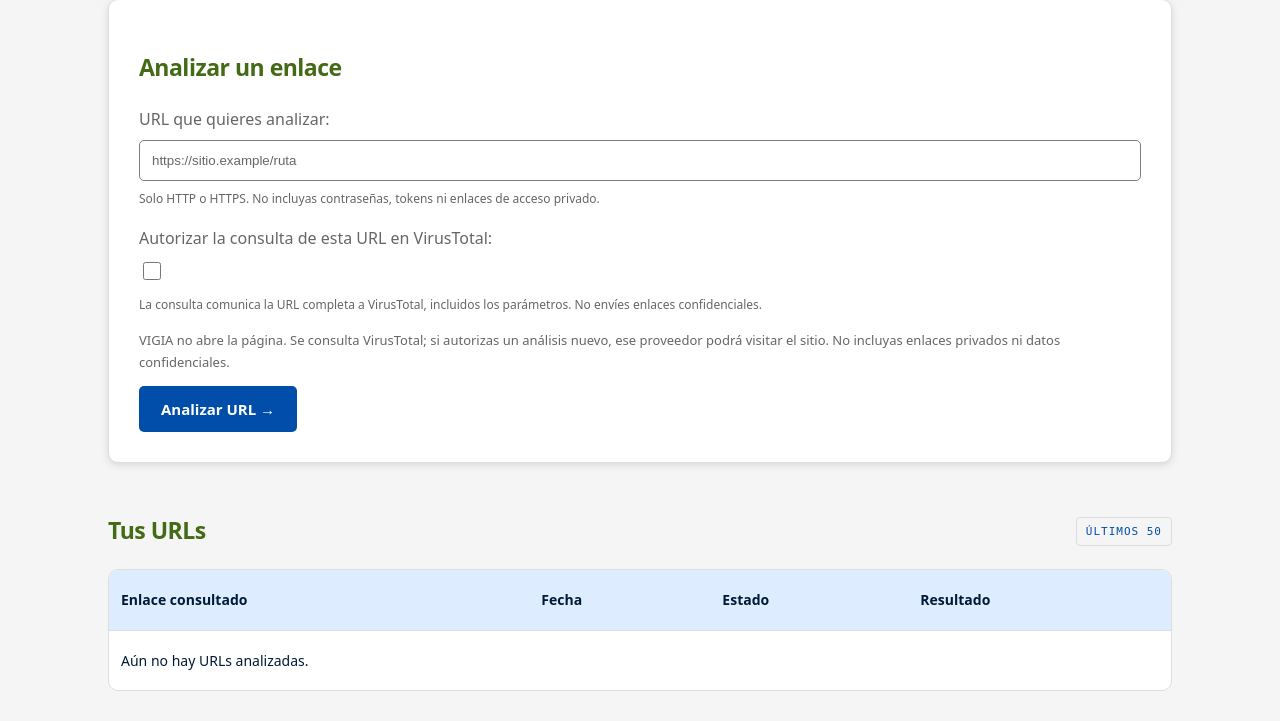
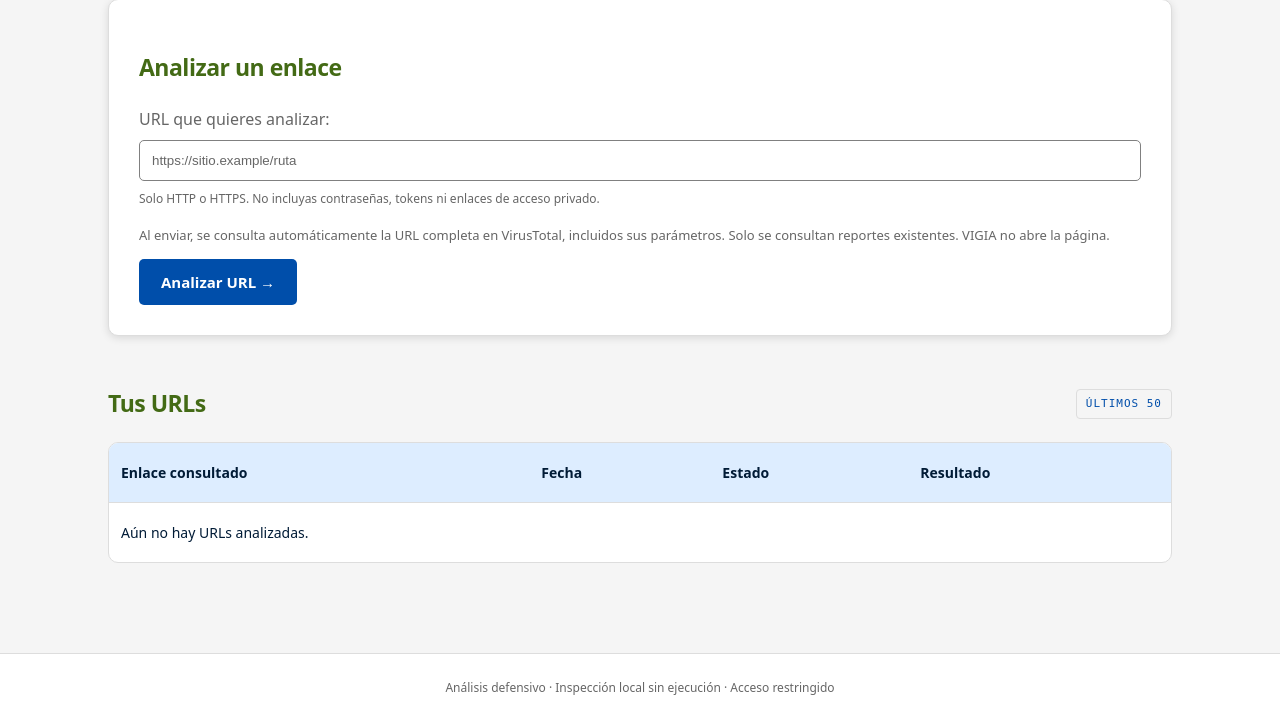
Before and after one commit to lukbustamante-coder/VIGIA, a Django app: page /analisis/urls/ in a window 1280 px wide. Shown: the part 312-1033 px from the top of the page. Run offline with Django 5.2, Linux system fonts and the light colour scheme; the visitor is signed in with stand-in values (Sample User, id 1); data that the repository does not hold is empty; parts of the project's set-up code (start-up, migrations or seed data) failed here and were passed over.

Commit message:
Remove URL consent checkboxes and apply server scan policy automatically

```diff
--- a/analysis/forms.py
+++ b/analysis/forms.py
@@ -62,32 +62,16 @@ class URLAnalysisForm(forms.Form):
         ),
         help_text="Solo HTTP o HTTPS. No incluyas contraseñas, tokens ni enlaces de acceso privado.",
     )
-    vt_url_consent = forms.BooleanField(
-        label="Autorizar la consulta de esta URL en VirusTotal",
-        help_text="La consulta comunica la URL completa a VirusTotal, incluidos los parámetros. No envíes enlaces confidenciales.",
-    )
-    url_scan_consent = forms.BooleanField(
-        required=False,
-        label="Autorizar que VirusTotal analice la URL si no tiene un reporte",
-        help_text="VirusTotal podrá visitar el sitio y compartir los resultados según sus condiciones. Esta autorización es independiente del envío de archivos y correos.",
-    )
 
     def __init__(self, *args, **kwargs):
         super().__init__(*args, **kwargs)
-        if not settings.VT_ALLOW_URL_SUBMISSION:
-            self.fields.pop("url_scan_consent")
+        self.url_scan_enabled = settings.VT_ALLOW_URL_SUBMISSION
 
     def clean_url(self):
         try:
             return normalize_url(self.cleaned_data["url"])
         except ValueError as error:
             raise forms.ValidationError(str(error)) from error
-
-    def clean(self):
-        data = super().clean()
-        if self.data.get("url_scan_consent") and not settings.VT_ALLOW_URL_SUBMISSION:
-            raise forms.ValidationError("El envío de URLs para análisis no está habilitado.")
-        return data
 
 
 class UploadForm(forms.Form):
--- a/analysis/templates/analysis/url_dashboard.html
+++ b/analysis/templates/analysis/url_dashboard.html
@@ -1,5 +1,5 @@
 {% extends 'analysis/base.html' %}{% block content %}
 <div class="module-heading"><p class="eyebrow">{% if admin %}CONSOLA DE ADMINISTRACIÓN{% else %}TU ESPACIO DE ANÁLISIS{% endif %}</p><h1>Análisis de URL</h1><p class="intro">Consulta la reputación de un enlace antes de abrirlo.</p></div>
-<section class="card"><h2>Analizar un enlace</h2><form method="post" action="{% url 'submit_url' %}">{% csrf_token %}{{ form.as_p }}<p class="muted">VIGIA no abre la página. Se consulta VirusTotal; si autorizas un análisis nuevo, ese proveedor podrá visitar el sitio. No incluyas enlaces privados ni datos confidenciales.</p><button>Analizar URL →</button></form></section>
+<section class="card"><h2>Analizar un enlace</h2><form method="post" action="{% url 'submit_url' %}">{% csrf_token %}{{ form.as_p }}<p class="muted">Al enviar, se consulta automáticamente la URL completa en VirusTotal, incluidos sus parámetros. {% if form.url_scan_enabled %}Si no tiene reporte, se solicita un análisis: VirusTotal podrá visitar el sitio y compartir los resultados según sus condiciones.{% else %}Solo se consultan reportes existentes.{% endif %} VIGIA no abre la página.</p><button>Analizar URL →</button></form></section>
 <section><div class="section-title"><h2>{% if admin %}Historial de URLs{% else %}Tus URLs{% endif %}</h2><span class="tag">ÚLTIMOS 50</span></div><div class="table-wrap"><table><thead><tr><th>Enlace consultado</th><th>Fecha</th><th>Estado</th><th>Resultado</th></tr></thead><tbody>{% for item in submissions %}<tr><td>{{ item.filename }}</td><td>{{ item.created_at|date:'d/m/Y H:i' }}</td><td>{{ item.status_label }}</td><td>{% include 'analysis/history_result.html' %}</td></tr>{% empty %}<tr><td colspan="4">Aún no hay URLs analizadas.</td></tr>{% endfor %}</tbody></table></div></section>
 {% endblock %}
--- a/analysis/views.py
+++ b/analysis/views.py
@@ -249,14 +249,14 @@ def submit_url(request):
             kind="url",
             target_url=target,
             filename=f"URL · {urlsplit(target).hostname}"[:255],
-            url_scan_consent=bool(form.cleaned_data.get("url_scan_consent")),
+            url_scan_consent=bool(settings.VT_ALLOW_URL_SUBMISSION),
         )
         AuditEvent.objects.create(
-            actor=request.user, action="url_query_authorized", submission_id=item.id
+            actor=request.user, action="url_query_requested", submission_id=item.id
         )
         if item.url_scan_consent:
             AuditEvent.objects.create(
-                actor=request.user, action="url_scan_authorized", submission_id=item.id
+                actor=request.user, action="url_scan_policy_applied", submission_id=item.id
             )
     return redirect("result", pk=item.id)
 
```
Also changed, not shown: docs/security.md (+1 -1 lines), docs/urls.md (+3 -3 lines), tests/test_url_analysis.py (+31 -13 lines).
